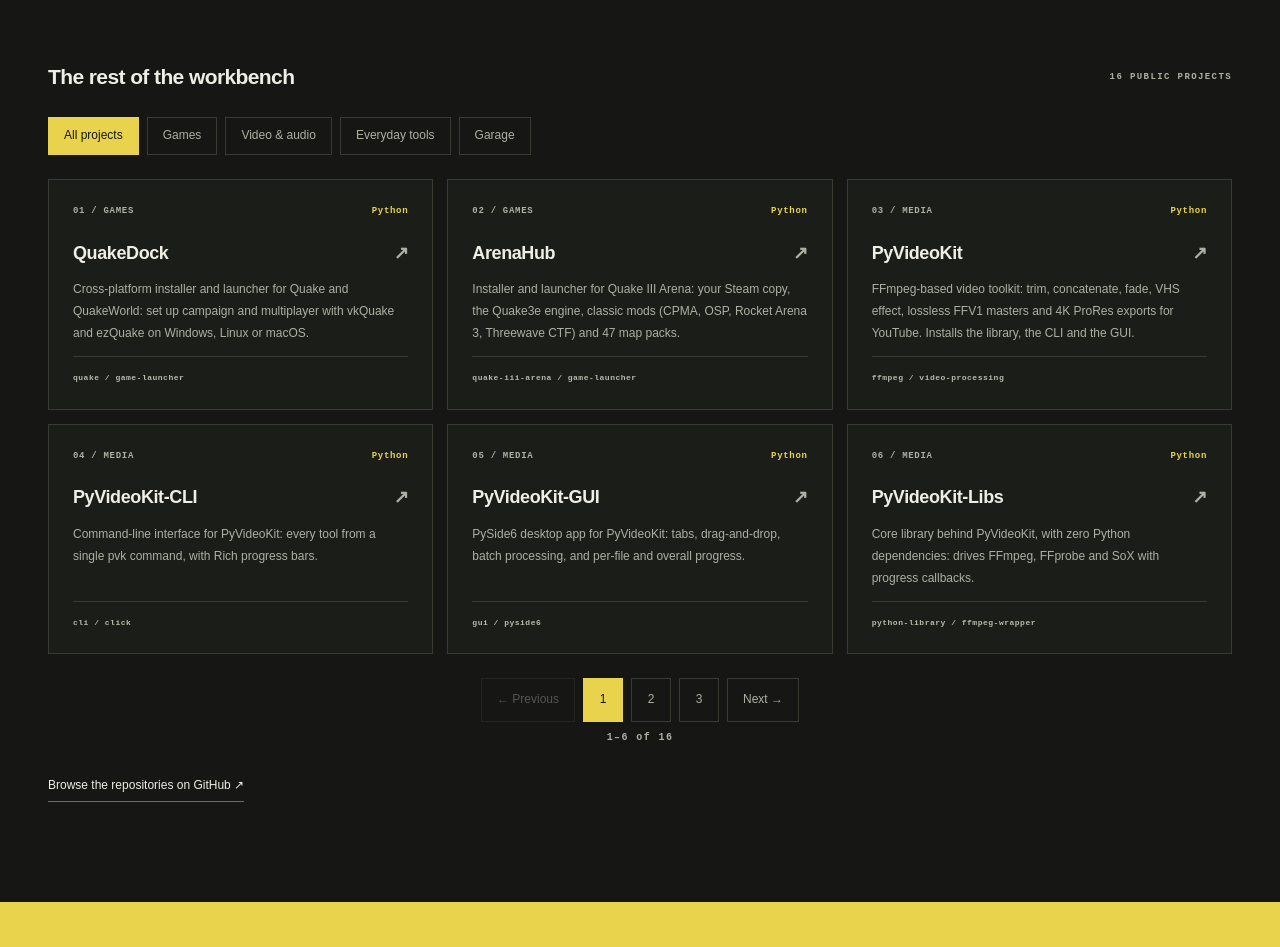
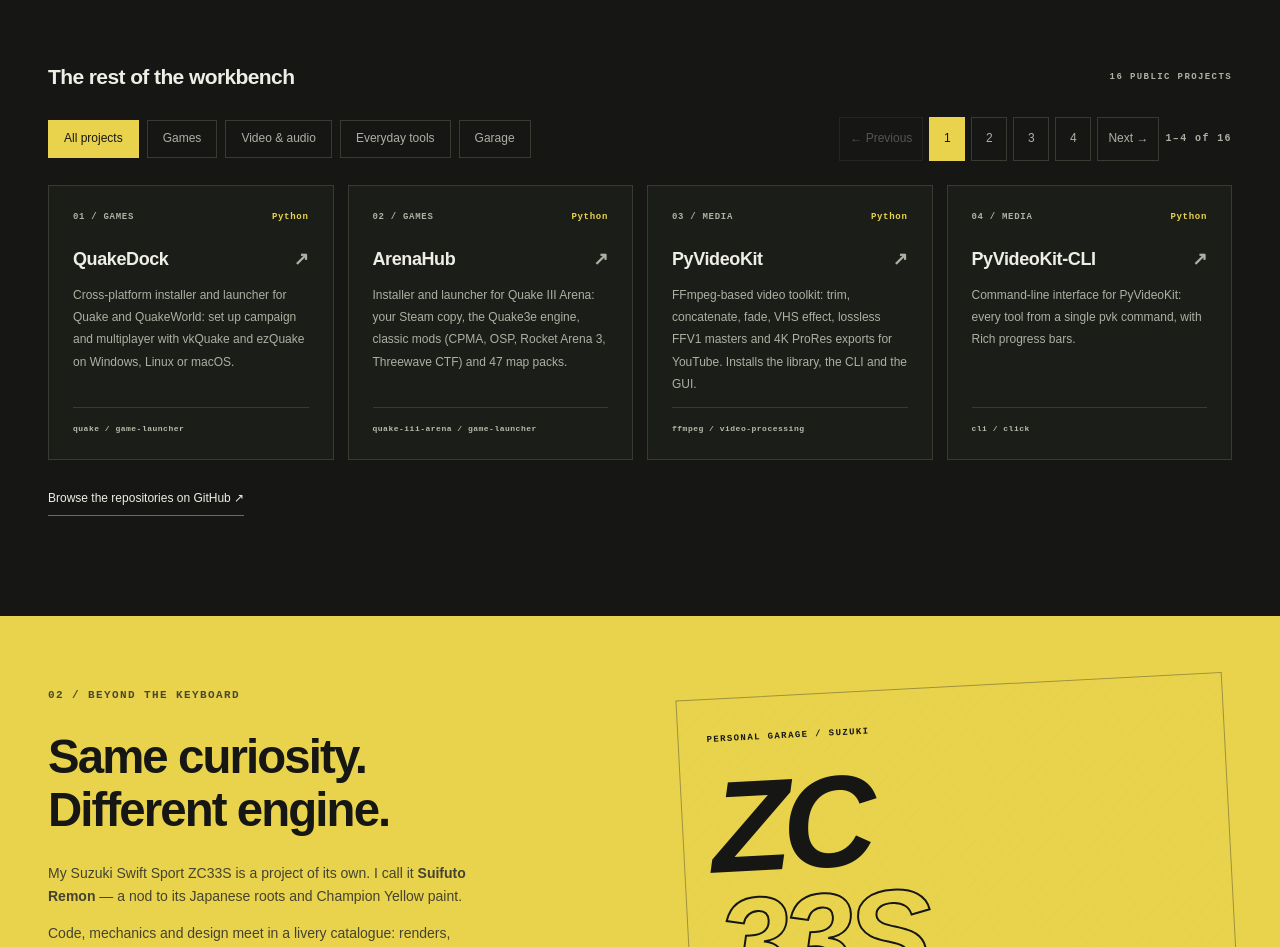
Before and after one commit to Evilchuck666/evilchuck666.github.io, a plain HTML site: page index.html in a window 1280 px wide. Shown: the part 1798-2745 px from the top of the page. Drawn offline with Linux system fonts and the light colour scheme.

Commit message:
Move pagination beside filters and show four projects per page

```diff
--- a/index.html
+++ b/index.html
@@ -60,7 +60,15 @@
         </article>
       </div>
       <div class="catalog-heading"><h3>The rest of the workbench</h3><span class="mono">16 PUBLIC PROJECTS</span></div>
-      <div class="filters" role="group" aria-label="Filter projects" hidden><button type="button" data-filter="all" aria-pressed="true">All projects</button><button type="button" data-filter="games" aria-pressed="false">Games</button><button type="button" data-filter="media" aria-pressed="false">Video &amp; audio</button><button type="button" data-filter="tools" aria-pressed="false">Everyday tools</button><button type="button" data-filter="garage" aria-pressed="false">Garage</button></div>
+      <div class="catalog-controls">
+        <div class="filters" role="group" aria-label="Filter projects" hidden><button type="button" data-filter="all" aria-pressed="true">All projects</button><button type="button" data-filter="games" aria-pressed="false">Games</button><button type="button" data-filter="media" aria-pressed="false">Video &amp; audio</button><button type="button" data-filter="tools" aria-pressed="false">Everyday tools</button><button type="button" data-filter="garage" aria-pressed="false">Garage</button></div>
+        <nav class="pagination" aria-label="Project pages" hidden>
+          <button type="button" id="previous-page" aria-label="Previous page" aria-controls="repo-grid"><span aria-hidden="true">←</span><span class="pagination-label"> Previous</span></button>
+          <div class="pagination-pages"></div>
+          <button type="button" id="next-page" aria-label="Next page" aria-controls="repo-grid"><span class="pagination-label">Next </span><span aria-hidden="true">→</span></button>
+          <span id="pagination-summary" class="mono"></span>
+        </nav>
+      </div>
       <p id="filter-status" class="sr-only" role="status" aria-live="polite"></p>
       <div id="repo-grid" class="repo-grid">
         <!-- PROJECTS:START -->
@@ -162,12 +170,6 @@
         </article>
         <!-- PROJECTS:END -->
       </div>
-      <nav class="pagination" aria-label="Project pages" hidden>
-        <button type="button" id="previous-page" aria-controls="repo-grid">← Previous</button>
-        <div class="pagination-pages"></div>
-        <button type="button" id="next-page" aria-controls="repo-grid">Next →</button>
-        <span id="pagination-summary" class="mono"></span>
-      </nav>
       <a class="catalog-link quiet-link" href="https://github.com/Evilchuck666?tab=repositories">Browse the repositories on GitHub <span aria-hidden="true">↗</span></a>
     </section>
     <section id="garage" class="garage-section" aria-labelledby="garage-title"><div class="wrap garage-inner">
--- a/script.js
+++ b/script.js
@@ -1,7 +1,8 @@
 "use strict";
 
 // Every project is present in the HTML. Filters and pagination enhance that list.
-const pageSize = 6;
+const pageSize = 4;
+const controls = document.querySelector(".catalog-controls");
 const filters = document.querySelector(".filters");
 const buttons = Array.from(document.querySelectorAll("[data-filter]"));
 const cards = Array.from(document.querySelectorAll(".repo-card"));
@@ -13,7 +14,7 @@ const previous = document.getElementById("previous-page");
 const next = document.getElementById("next-page");
 const summary = document.getElementById("pagination-summary");
 
-if (filters && status && grid && pagination && pageNumbers && previous && next && summary && buttons.length) {
+if (controls && filters && status && grid && pagination && pageNumbers && previous && next && summary && buttons.length) {
   let category = "all";
   let currentPage = 1;
   const totalPages = Math.max(1, Math.ceil(cards.length / pageSize));
@@ -52,7 +53,7 @@ if (filters && status && grid && pagination && pageNumbers && previous && next &
     render();
     // Start reading the new page at its first project, including for keyboard users.
     cards.find((card) => !card.hidden)?.querySelector("h4 a")?.focus({ preventScroll: true });
-    grid.scrollIntoView({ block: "start" });
+    controls.scrollIntoView({ block: "start" });
   }
 
   for (let page = 1; page <= totalPages; page += 1) {
--- a/styles.css
+++ b/styles.css
@@ -555,11 +555,19 @@ h2 {
   color:var(--muted);
 }
 
+.catalog-controls {
+  display:flex;
+  align-items:center;
+  justify-content:space-between;
+  flex-wrap:wrap;
+  gap:16px;
+  margin-bottom:24px;
+}
+
 .filters {
   display:flex;
   gap:8px;
   flex-wrap:wrap;
-  margin-bottom:24px;
 }
 
 .filters button,.pagination button {
@@ -584,7 +592,7 @@ h2 {
 
 .repo-grid {
   display:grid;
-  grid-template-columns:repeat(3,minmax(0,1fr));
+  grid-template-columns:repeat(4,minmax(0,1fr));
   gap:14px;
 }
 
@@ -652,21 +660,22 @@ h2 {
 .pagination {
   display:flex;
   align-items:center;
-  justify-content:center;
+  justify-content:flex-end;
   flex-wrap:wrap;
-  gap:8px;
-  margin-top:24px;
+  gap:6px;
+  margin-left:auto;
 }
 
 .pagination-pages {
   display:flex;
   flex-wrap:wrap;
   justify-content:center;
-  gap:8px;
+  gap:6px;
 }
 
 .pagination button {
-  min-width:40px;
+  padding-inline:10px;
+  min-width:36px;
   min-height:44px;
 }
 
@@ -676,8 +685,8 @@ h2 {
 }
 
 #pagination-summary {
-  flex-basis:100%;
-  text-align:center;
+  text-align:right;
+  white-space:nowrap;
   color:var(--muted);
   font-size:10px;
 }
@@ -1047,6 +1056,12 @@ h2 {
     font-size:11px;
     padding:8px 10px;
   }
+  .pagination-label {
+    display:none;
+  }
+  #pagination-summary {
+    flex-basis:100%;
+  }
   .repo-grid {
     grid-template-columns:1fr;
   }
```
Also changed, not shown: 2 other files.
